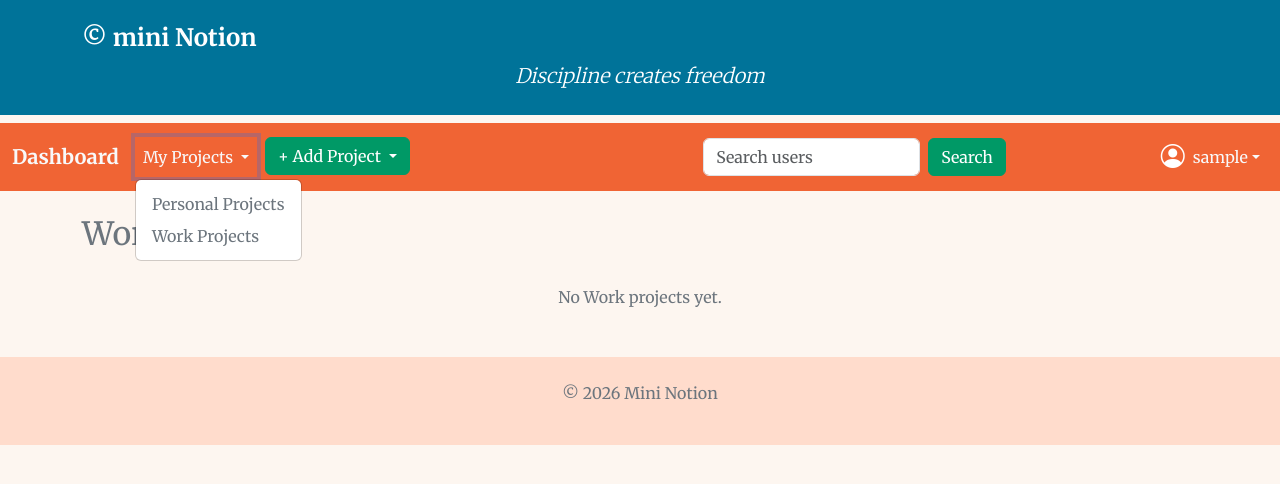
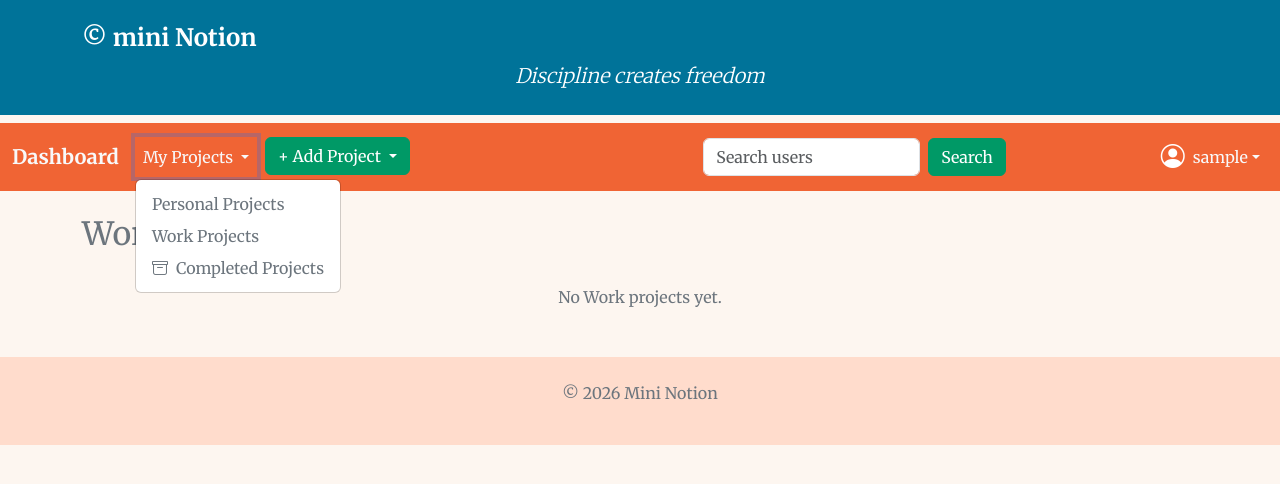
Before and after one commit to 1anamasiliuniene-netizen/mini_notion, a Django app: page /projects/work/ in a window 1280 px wide, after a click on "My Projects". Shown: the top 484 px of the page. Run offline with Django 5.2, Linux system fonts and the light colour scheme; the visitor is signed in with stand-in values (Sample User, id 1); data that the repository does not hold is empty.

Commit message:
completed project archive, button to move project to archive

```diff
--- a/mysite/mini_notion/models.py
+++ b/mysite/mini_notion/models.py
@@ -26,6 +26,8 @@ class Project(models.Model):
     due_date = models.DateField(null=True, blank=True)
     owner = models.ForeignKey(User, on_delete=models.CASCADE, related_name='projects')
     created_at = models.DateTimeField(auto_now_add=True)
+
+    is_completed = models.BooleanField(default=False)
 
     def __str__(self):
         return self.title
--- a/mysite/mini_notion/templates/mini_notion/navbar.html
+++ b/mysite/mini_notion/templates/mini_notion/navbar.html
@@ -22,6 +22,7 @@
                             Projects</a></li>
                         <li><a class="dropdown-item" href="{% url 'projects_list' project_type='work' %}">Work
                             Projects</a></li>
+                        <li><a class="dropdown-item" href="{% url 'completed_projects_archive' %}"><i class="bi bi-archive me-2"></i>Completed Projects</a>
                     </ul>
                 </li>
 
--- a/mysite/mini_notion/templates/mini_notion/projects_list.html
+++ b/mysite/mini_notion/templates/mini_notion/projects_list.html
@@ -22,7 +22,7 @@
                     <strong>Created:</strong> {{ project.created_at|date:"d M Y" }}
                 </p>
             </div>
-            <div class="card-footer text-end d-flex justify-content-between">
+            <div class="card-footer text-end d-flex justify-content-between align-items-center">
                 {% if project.owner == request.user %}
                 <div>
                     <a href="{% url 'add_task' project.id %}" class="btn btn-sm btn-primary">+ Add Task</a>
@@ -34,6 +34,27 @@
                         {% csrf_token %}
                         <button type="submit" class="btn btn-sm btn-outline-danger">Delete</button>
                     </form>
+
+                    <!-- Archive button: only enabled if all tasks are done -->
+                    {% if project.tasks.all %}
+                        {% with all_done=True %}
+                            {% for task in project.tasks.all %}
+                                {% if task.status != 'done' %}
+                                    {% with all_done=False %}{% endwith %}
+                                {% endif %}
+                            {% endfor %}
+                            <form method="POST" action="{% url 'archive_project' project.id %}" class="d-inline">
+                                {% csrf_token %}
+                                <button type="submit" class="btn btn-sm btn-success" {% if not all_done %}disabled{% endif %}>
+                                    Archive
+                                </button>
+                            </form>
+                        {% endwith %}
+                    {% else %}
+                        <!-- No tasks: disable Archive -->
+                        <button class="btn btn-sm btn-success" disabled>Archive</button>
+                    {% endif %}
+
                 </div>
                 {% else %}
                 <span class="text-muted">Read-only</span>
@@ -61,9 +82,7 @@
         {% for num in projects.paginator.page_range %}
         {% if projects.number == num %}
         <li class="page-item">
-    <span class="page-link rounded-pill text-secondary border-secondary px-3">
-        {{ num }}
-    </span>
+            <span class="page-link rounded-pill text-secondary border-secondary px-3">{{ num }}</span>
         </li>
         {% else %}
         <li class="page-item">
--- a/mysite/mini_notion/urls.py
+++ b/mysite/mini_notion/urls.py
@@ -12,6 +12,7 @@ urlpatterns = [
     path('project/<int:pk>/', views.project_detail, name='project_detail'),
     path('projects/add/<str:project_type>/', views.add_project, name='add_project'),
     path('project/<int:pk>/delete/', views.delete_project, name='delete_project'),
+    path('archive/completed/', views.completed_projects_archive, name='completed_projects_archive'),
 
     # Tasks
     path('projects/<int:project_id>/tasks/add/', views.add_task, name='add_task'),
@@ -19,6 +20,7 @@ urlpatterns = [
     path('task/<int:pk>/', views.task_detail, name='task_detail'),
     path('update-task-status/', views.update_task_status, name='update_task_status'),
     path('task/<int:pk>/delete/', views.delete_task, name='delete_task'),
+    path('project/<int:pk>/archive/', views.archive_project, name='archive_project'),
 
     # Auth
     path('signup/', views.signup_view, name='signup'),
--- a/mysite/mini_notion/views.py
+++ b/mysite/mini_notion/views.py
@@ -14,6 +14,7 @@ from django.contrib.auth.forms import AuthenticationForm, UserCreationForm
 from django.db.models import DateField
 from django.db.models.functions import Cast
 import os
+from django.db.models import Q, Count, F
 
 
 def dashboard(request):
@@ -198,7 +199,12 @@ def projects_list(request, project_type):
     if project_type not in dict(Project.PROJECT_TYPES):
         raise Http404("Project type not found")
 
-    projects = Project.objects.filter(owner=request.user, project_type=project_type).order_by('-created_at')
+    # Only active projects
+    projects = Project.objects.filter(
+        owner=request.user,
+        project_type=project_type,
+        is_completed=False
+    ).order_by('-created_at')
 
     # Pagination
     paginator = Paginator(projects, 3)
@@ -209,6 +215,40 @@ def projects_list(request, project_type):
         'projects': page_obj,
         'project_type': project_type,
     })
+
+
+@login_required
+def completed_projects_archive(request):
+    today = date.today()
+
+    # Only include projects where all tasks are completed
+    projects = []
+    for project in Project.objects.all():
+        tasks = project.tasks.all()
+        if tasks.exists() and all(task.status == 'Completed' for task in tasks):
+            # Annotate tasks with overdue and attachment info
+            for task in tasks:
+                task.is_overdue = task.due_date and task.due_date < today and task.status != 'Completed'
+                if task.attachment:
+                    task.attachment_filename = os.path.basename(task.attachment.name)
+            projects.append(project)
+
+    return render(request, 'mini_notion/completed_projects.html', {
+        'projects': projects,
+        'today': today,
+    })
+
+
+@login_required
+def archive_project(request, pk):
+    project = get_object_or_404(Project, pk=pk, owner=request.user)
+
+    # Only archive if all tasks are completed
+    if project.tasks.exists() and all(task.status == 'done' for task in project.tasks.all()):
+        project.is_completed = True
+        project.save()
+
+    return redirect('projects_list', project_type=project.project_type)
 
 
 @login_required
@@ -302,6 +342,7 @@ def project_detail(request, pk):
         'reminders': project.reminders.all().order_by('due_time'),
     }
     return render(request, 'mini_notion/project_detail.html', context)
+
 
 @login_required
 def add_project(request, project_type):
@@ -424,6 +465,7 @@ def update_task_status(request):
             pass
     return JsonResponse({'success': False})
 
+
 @login_required
 def delete_task(request, pk):
     task = get_object_or_404(Task, pk=pk)
```
Also changed, not shown: mysite/mini_notion/templates/mini_notion/completed_projects.html (added, +31 -0 lines).
